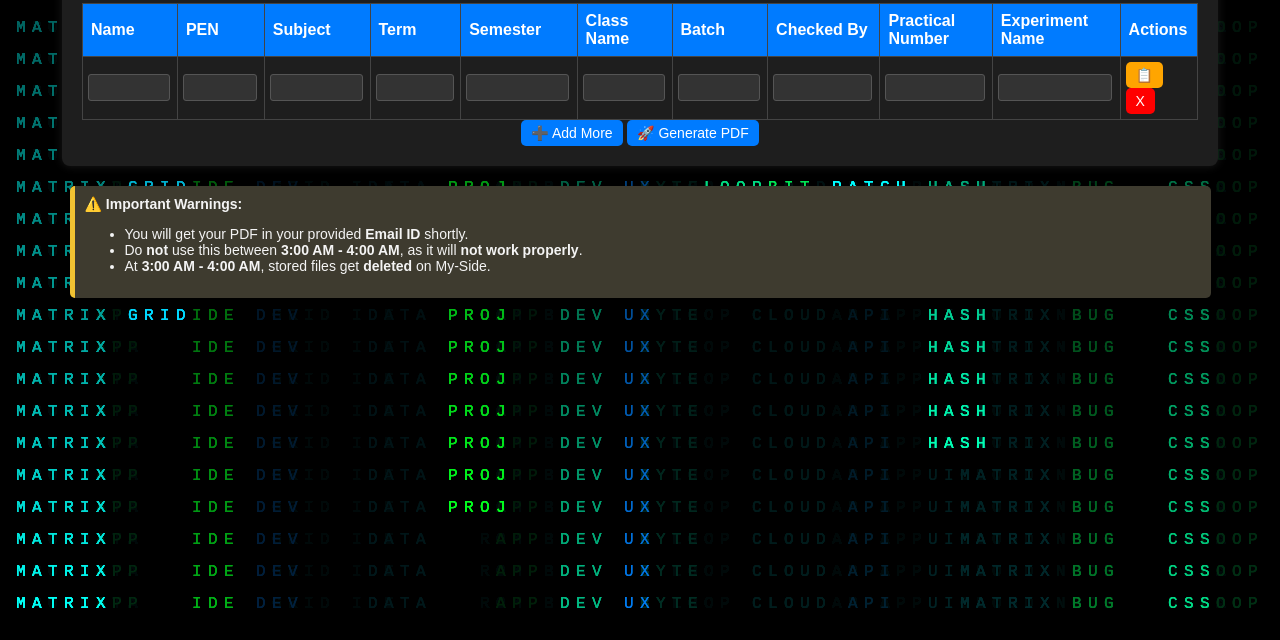
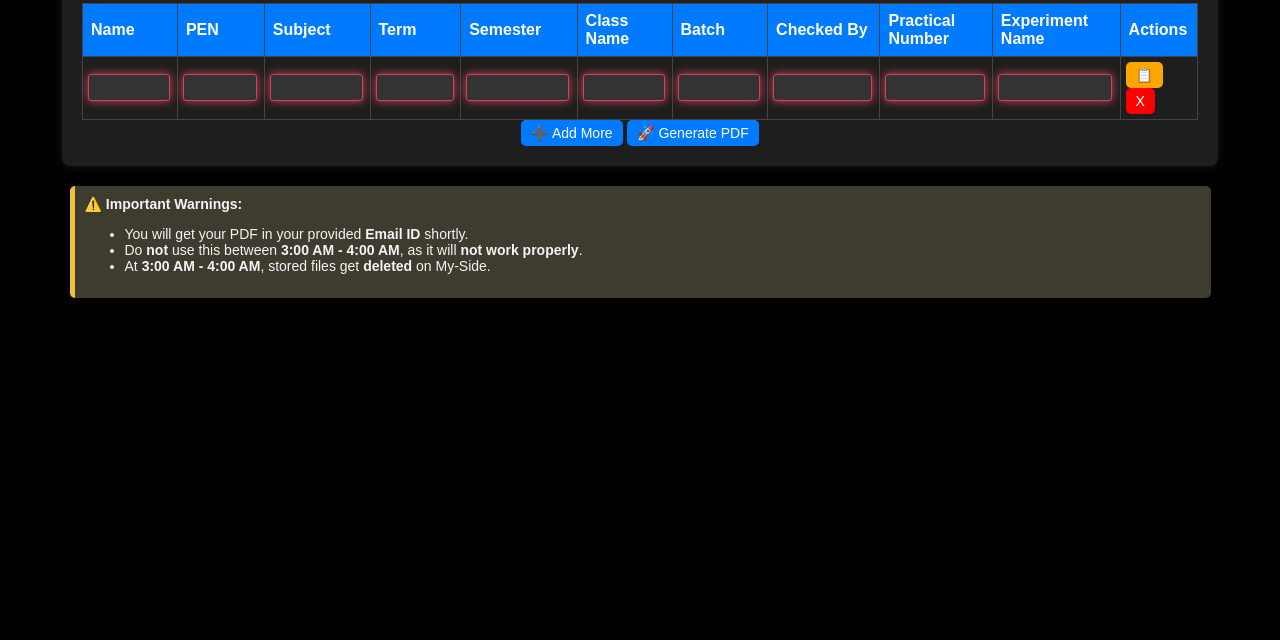
Before and after one commit to Jay-pn34/Term-Work-Generator-V3-Matrix, a plain HTML site: page index.html in a window 1280 px wide. Shown: the part 160-800 px from the top of the page. Drawn offline with Linux system fonts and the light colour scheme.

Commit message:
Update index.html

```diff
--- a/index.html
+++ b/index.html
@@ -127,6 +127,16 @@
         }
   </style>
   <script>
+    let substrings = [];
+
+    function updateSubstrings() {
+      substrings = [];
+        document.querySelectorAll("#dataTable input[type='text']").forEach(input => {
+        if (input.value.trim() !== "") {
+          substrings.push(input.value.trim().toUpperCase());
+        }
+      });
+    }
     function addRow() {
       var table = document.getElementById("dataTable");
       var row = table.insertRow(-1);
@@ -134,14 +144,19 @@
         var cell = row.insertCell(i);
         var input = document.createElement("input");
         input.type = "text";
-        input.addEventListener("input", validateFields);
+        input.addEventListener("input", () => {
+            validateFields();
+            updateSubstrings(); // Ensures substrings are updated live
+        });
         cell.appendChild(input);
+        validateFields(); // Ensures initial validation when a row is added
       }
       var actionCell = row.insertCell(10);
       actionCell.innerHTML = `
         <button type="button" class="copy-btn tooltip" data-tooltip="Copy previous row" onclick="copyRow(this)">📋</button>
         <button type="button" class="remove-btn tooltip" data-tooltip="Remove this row" onclick="removeRow(this)">X</button>
       `;
+      updateSubstrings(); // Ensures initial substrings are set when a row is added
     }
 
     function removeRow(button) {
@@ -291,7 +306,6 @@
         canvas.width = window.innerWidth;
         canvas.height = window.innerHeight;
 
-        const substrings = ["TECH", "CODE", "WEB", "APP", "DATA", "MATRIX", "NODE", "GRID", "PROJ", "BYTE","ALG", "BIT", "CLOUD", "DEV", "NODE", "LOOP", "HASH", "API", "CSS", "HTML","SQL", "APP", "UI", "UX", "ROM", "RAM", "IDE", "BUG", "PATCH", "BYTE"];
         const fontSize = 16;
         const columns = Math.floor(canvas.width / fontSize);
         const activeColumns = new Array(columns).fill(null);
@@ -299,6 +313,7 @@
         const spawnRate = 1;
 
         function drawMatrix() {
+            updateSubstrings(); // Update substrings before drawing
             ctx.fillStyle = "rgba(0, 0, 0, 0.05)";
             ctx.fillRect(0, 0, canvas.width, canvas.height);
 
@@ -320,7 +335,7 @@
                 }
             }
 
-            if (Math.random() < spawnRate) {
+            if (substrings.length > 0 && Math.random() < spawnRate) {
                 let substring = substrings[Math.floor(Math.random() * substrings.length)];
                 let startCol = Math.floor(Math.random() * (columns - substring.length));
                 let color = `hsl(${Math.random() * (210 - 122) + 122}, 100%, 50%)`;
```
